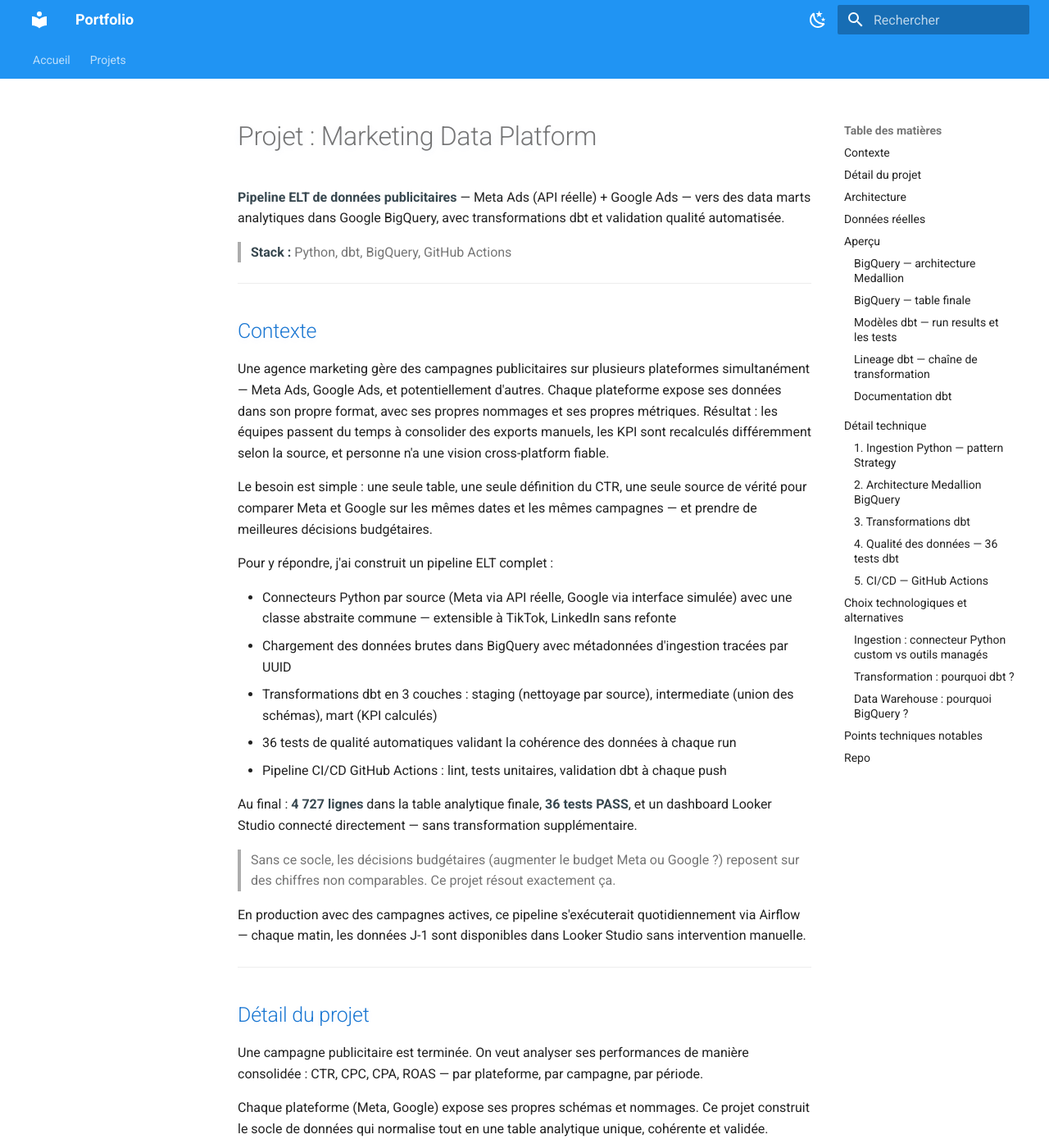
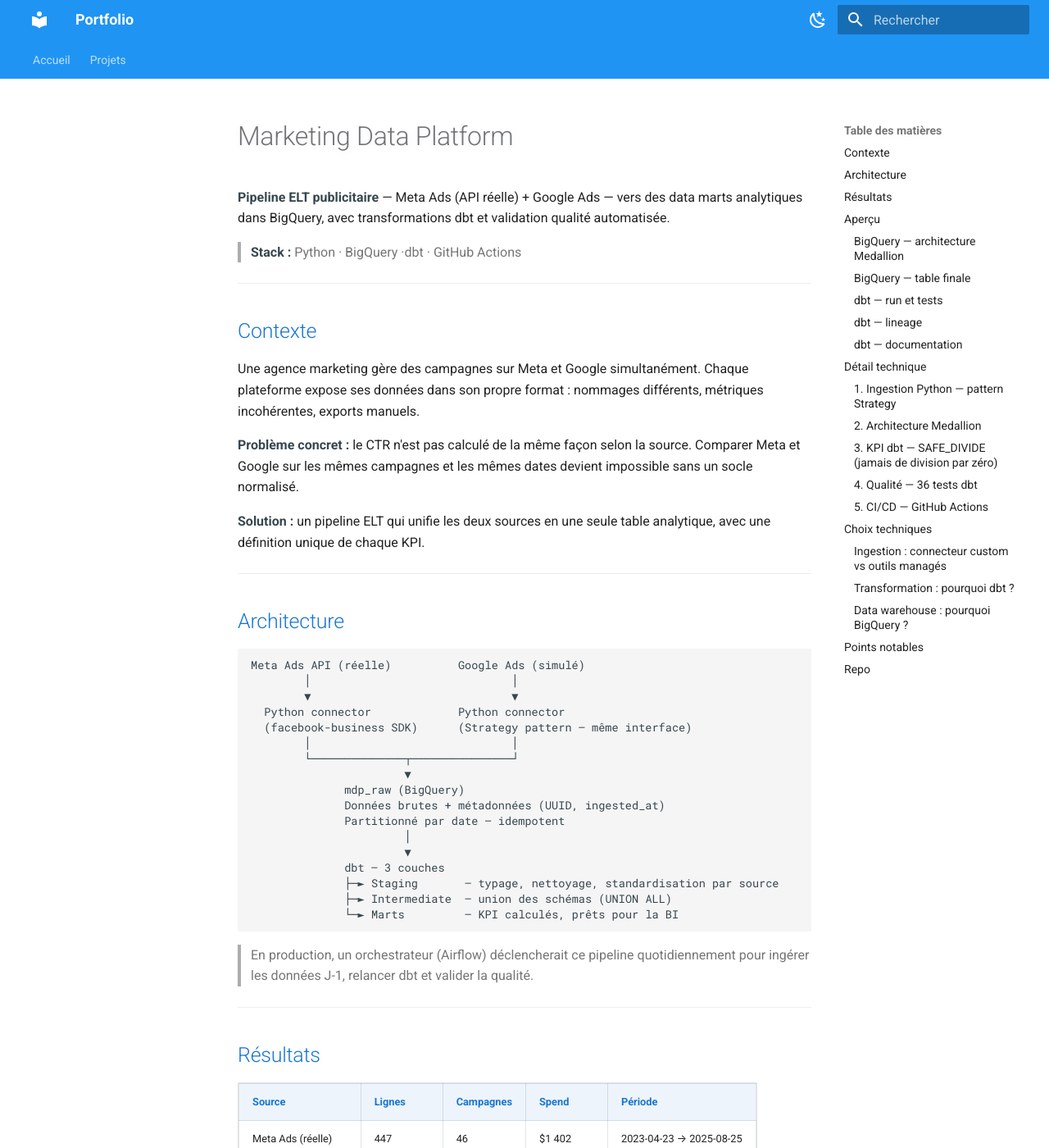
Before and after one commit to y-ikli/portfolio, an MkDocs documentation site: the page built from docs/projets/agence_media.md, in a window 1280 px wide and 1400 px high. Shown: the whole window at 82% size. Built offline with MkDocs 1.6.1 and Material for MkDocs 9.7.7, drawn with Linux system fonts in a browser that asks for light colours; some of the changed text lies outside the part shown.

Commit message:
update documentation agence media

````diff
--- a/docs/projets/agence_media.md
+++ b/docs/projets/agence_media.md
@@ -1,40 +1,18 @@
-# Projet : Marketing Data Platform
+# Marketing Data Platform
 
-**Pipeline ELT de données publicitaires** — Meta Ads (API réelle) + Google Ads — vers des data marts analytiques dans Google BigQuery, avec transformations dbt et validation qualité automatisée.
+**Pipeline ELT publicitaire** — Meta Ads (API réelle) + Google Ads — vers des data marts analytiques dans BigQuery, avec transformations dbt et validation qualité automatisée.
 
-> **Stack :** Python, dbt, BigQuery, GitHub Actions
+> **Stack :** Python · BigQuery ·dbt · GitHub Actions
 
 ---
 
 ## Contexte
 
-Une agence marketing gère des campagnes publicitaires sur plusieurs plateformes simultanément — Meta Ads, Google Ads, et potentiellement d'autres.
-Chaque plateforme expose ses données dans son propre format, avec ses propres nommages et ses propres métriques.
-Résultat : les équipes passent du temps à consolider des exports manuels, les KPI sont recalculés différemment selon la source, et personne n'a une vision cross-platform fiable.
+Une agence marketing gère des campagnes sur Meta et Google simultanément. Chaque plateforme expose ses données dans son propre format : nommages différents, métriques incohérentes, exports manuels.
 
-Le besoin est simple : une seule table, une seule définition du CTR, une seule source de vérité pour comparer Meta et Google sur les mêmes dates et les mêmes campagnes — et prendre de meilleures décisions budgétaires.
+**Problème concret :** le CTR n'est pas calculé de la même façon selon la source. Comparer Meta et Google sur les mêmes campagnes et les mêmes dates devient impossible sans un socle normalisé.
 
-Pour y répondre, j'ai construit un pipeline ELT complet :
-
-- Connecteurs Python par source (Meta via API réelle, Google via interface simulée) avec une classe abstraite commune — extensible à TikTok, LinkedIn sans refonte
-- Chargement des données brutes dans BigQuery avec métadonnées d'ingestion tracées par UUID
-- Transformations dbt en 3 couches : staging (nettoyage par source), intermediate (union des schémas), mart (KPI calculés)
-- 36 tests de qualité automatiques validant la cohérence des données à chaque run
-- Pipeline CI/CD GitHub Actions : lint, tests unitaires, validation dbt à chaque push
-
-Au final : **4 727 lignes** dans la table analytique finale, **36 tests PASS**, et un dashboard Looker Studio connecté directement — sans transformation supplémentaire.
-
-> Sans ce socle, les décisions budgétaires (augmenter le budget Meta ou Google ?) reposent sur des chiffres non comparables. Ce projet résout exactement ça.
-
-En production avec des campagnes actives, ce pipeline s'exécuterait quotidiennement via Airflow — chaque matin, les données J-1 sont disponibles dans Looker Studio sans intervention manuelle.
-
----
-
-## Détail du projet
-
-Une campagne publicitaire est terminée. On veut analyser ses performances de manière consolidée : CTR, CPC, CPA, ROAS — par plateforme, par campagne, par période.
-
-Chaque plateforme (Meta, Google) expose ses propres schémas et nommages. Ce projet construit le socle de données qui normalise tout en une table analytique unique, cohérente et validée.
+**Solution :** un pipeline ELT qui unifie les deux sources en une seule table analytique, avec une définition unique de chaque KPI.
 
 ---
 
@@ -45,86 +23,69 @@
         │                              │
         ▼                              ▼
   Python connector             Python connector
-  (facebook-business SDK)      (même interface — Strategy pattern)
+  (facebook-business SDK)      (Strategy pattern — même interface)
         │                              │
         └──────────────┬───────────────┘
                        ▼
               mdp_raw (BigQuery)
-              Données brutes + métadonnées d'ingestion
+              Données brutes + métadonnées (UUID, ingested_at)
               Partitionné par date — idempotent
                        │
                        ▼
-              dbt Transformations
+              dbt — 3 couches
               ├─► Staging       — typage, nettoyage, standardisation par source
               ├─► Intermediate  — union des schémas (UNION ALL)
               └─► Marts         — KPI calculés, prêts pour la BI
-                       │
-                       ▼
-              Looker Studio dashboard
 ```
 
-> En production avec des campagnes actives, un orchestrateur comme Apache Airflow déclencherait ce pipeline quotidiennement pour ingérer les nouvelles données J-1, relancer dbt et valider la qualité automatiquement.
+> En production, un orchestrateur (Airflow) déclencherait ce pipeline quotidiennement pour ingérer les données J-1, relancer dbt et valider la qualité.
 
 ---
 
-## Données réelles
+## Résultats
 
 | Source | Lignes | Campagnes | Spend | Période |
 |--------|--------|-----------|-------|---------|
 | Meta Ads (réelle) | 447 | 46 | $1 402 | 2023-04-23 → 2025-08-25 |
 | Google Ads (simulé) | 4 280 | 5 | — | même période |
 
+**Table finale :** 4 727 lignes · 36 tests PASS · 0 erreur
+
 ---
 
 ## Aperçu
 
-
----
 ### BigQuery — architecture Medallion
 
-<!-- Capture : console BigQuery, panneau gauche
-     Montre les 4 datasets : mdp_raw, mdp_staging, mdp_intermediate, mdp_marts
-     Prouve l'architecture en couches dans le vrai cloud -->
 ![BigQuery datasets](../images_projets/agence_media/bigquery_datasets.png)
-*Architecture Medallion dans BigQuery : 4 datasets avec responsabilités distinctes.*
+*4 datasets avec responsabilités distinctes : raw → staging → intermediate → marts.*
 
 ---
 
 ### BigQuery — table finale
 
-<!-- Capture : console BigQuery, onglet Preview de mart_campaign_daily
-     Montre les colonnes (report_date, campaign_id, platform, impressions, clicks, spend, ctr, cpc, cpa, roas...)
-     Idéalement : faire défiler pour voir à la fois des lignes meta_ads et google_ads côte à côte
-     Le nombre de lignes visible en bas (~4 727 rows) est un bon signal -->
 ![BigQuery mart_campaign_daily](../images_projets/agence_media/bigquery_mart.png)
-*Table `mart_campaign_daily` : ~4 700 lignes, colonnes KPI calculées, données Meta réelles + Google simulées.*
+*`mart_campaign_daily` : ~4 700 lignes, KPI calculés, données Meta + Google unifiées.*
 
 ---
 
-### Modèles dbt — run results et les tests
+### dbt — run et tests
 
-<!-- Capture : résultat de `dbt run` + `dbt test` dans dbt Cloud ou terminal
-     Montre les 4 modèles en vert (PASS) et les 36 tests PASS avec les temps d'exécution -->
 ![dbt run results](../images_projets/agence_media/dbt_run.png)
 ![dbt test results](../images_projets/agence_media/dbt_test.png)
-*4 modèles PASS, 36 tests PASS. Aucune erreur, aucun warning.*
-
+*4 modèles PASS · 36 tests PASS · aucun warning.*
 
 ---
-### Lineage dbt — chaîne de transformation
 
-<!-- Capture : onglet Lineage dans dbt Cloud IDE
-     Montre les 4 nœuds en chaîne :
-     raw_meta_ads + raw_google_ads (vert) → stg_* → int_campaign_daily_unified → mart_campaign_daily
-     Le lineage prouve la séparation claire ingestion / transformation et la traçabilité end-to-end -->
+### dbt — lineage
+
 ![Lineage dbt](../images_projets/agence_media/lineage.png)
-*Lineage graph dbt : sources (vert) → staging → intermediate → marts. Séparation claire entre la couche d'ingestion Python et la couche de transformation dbt.*
+*Sources → staging → intermediate → marts. Traçabilité end-to-end.*
 
-### Documentation dbt
-<!-- Capture : onglet Documentation dans dbt Cloud IDE
-     Montre la documentation auto-générée pour mart_campaign_daily
-     Idéalement : faire défiler pour montrer les descriptions de colonnes, les formules des KPI, les tests associés -->
+### dbt — documentation
+
 ![Documentation dbt](../images_projets/agence_media/dbt_serve.png)
+
 ---
 
 ## Détail technique
@@ -136,23 +97,21 @@
 ```
 extract()            ← implémenté par chaque source
 load_raw()           ← enrichissement metadata (ingested_at, extract_run_id UUID)
-write_to_bigquery()  ← écriture en WRITE_APPEND, déduplication par partition possible
+write_to_bigquery()  ← écriture WRITE_APPEND, déduplication par partition
 ```
 
 Ajouter une nouvelle source (TikTok, LinkedIn) = implémenter uniquement `extract()`.
 
-### 2. Architecture Medallion BigQuery
+### 2. Architecture Medallion
 
 | Dataset | Rôle | Type |
 |---------|------|------|
-| `mdp_raw` | Données brutes, audit complet | Table partitionnée |
+| `mdp_raw` | Données brutes + audit | Table partitionnée |
 | `mdp_staging` | Standardisation par source | Vue dbt |
 | `mdp_intermediate` | Union des sources, schéma commun | Vue dbt |
-| `mdp_marts` | KPI finaux, optimisés pour la BI | Table clusterisée |
+| `mdp_marts` | KPI finaux, optimisés BI | Table clusterisée |
 
-### 3. Transformations dbt
-
-KPI calculés avec `SAFE_DIVIDE` (jamais de division par zéro) :
+### 3. KPI dbt — `SAFE_DIVIDE` (jamais de division par zéro)
 
 | KPI | Formule |
 |-----|---------|
@@ -164,78 +123,64 @@
 
 Grain garanti : **1 ligne = 1 campagne × 1 date × 1 plateforme**
 
-### 4. Qualité des données — 36 tests dbt
+### 4. Qualité — 36 tests dbt
 
 - `not_null` sur toutes les clés et métriques
 - `accepted_values` sur `platform`
 - `unique_combination_of_columns` sur (report_date, campaign_id, platform)
-- Tests SQL : CTR ≤ 100%, clicks ≤ impressions, métriques ≥ 0, formules KPI mathématiquement correctes
+- Tests SQL : CTR ≤ 100%, clicks ≤ impressions, métriques ≥ 0
 
 ### 5. CI/CD — GitHub Actions
 
 - Lint Python (`pylint`) — fail si score < 10/10
 - Tests unitaires (`pytest`)
-- Compilation et parsing dbt (sans credentials BigQuery)
+- Compilation dbt (sans credentials BigQuery)
 
 ---
 
-## Choix technologiques et alternatives
+## Choix techniques
 
-### Ingestion : connecteur Python custom vs outils managés
+### Ingestion : connecteur custom vs outils managés
 
 | Outil | Type | Quand l'utiliser |
 |-------|------|-----------------|
-| **Connecteur Python custom** ← *ce projet* | Code maîtrisé | Sources non supportées, apprentissage, contrôle total |
-| **Fivetran** | SaaS managé | En production, budget disponible, zéro maintenance, 300+ connecteurs |
-| **Airbyte** | Open source | Self-hosted, même richesse que Fivetran, coût infrastructure |
-| **Singer** | Framework léger | Connecteurs custom sans réinventer la roue |
+| **Connecteur Python custom** ← *ce projet* | Code maîtrisé | Apprentissage, contrôle total |
+| **Fivetran** | SaaS managé | Production, budget disponible, 300+ connecteurs |
+| **Airbyte** | Open source | Self-hosted, alternative Fivetran |
 
-**Pourquoi le custom ici ?** Projet portfolio — comprendre ce que font ces outils sous le capot. En production réelle, Fivetran ou Airbyte seraient plus adaptés : maintenabilité, monitoring natif, gestion des schémas évolutifs.
+En production réelle, Fivetran ou Airbyte seraient préférables (maintenabilité, monitoring natif, gestion des schémas évolutifs).
+
+### Transformation : pourquoi dbt ?
+
+| Problème | Solution dbt |
+|----------|-------------|
+| "Ce KPI est calculé comment ?" | Lineage graph + doc auto |
+| "Les données sont-elles fiables ?" | Tests automatiques à chaque run |
+| "Deux équipes, deux CTR différents" | Une seule définition, versionnée dans git |
+
+**Alternatives :**
+- SQL pur dans BigQuery → pas de tests, pas de gestion des dépendances
+- Spark / Dataproc → justifié pour des volumes > TB
+- pandas → en mémoire, pour l'exploration
+
+### Data warehouse : pourquoi BigQuery ?
+
+| Critère | BigQuery | Snowflake | Redshift |
+|---------|----------|-----------|---------|
+| Prix | Pay-per-query | Pay-per-compute | Instance permanente |
+| Scalabilité | Serverless | Serverless | Nœuds à gérer |
+| SQL | Standard | Standard | PostgreSQL-like |
+
+Le code dbt est portable : changer `profiles.yml` suffit pour migrer sur Snowflake ou Redshift.
 
 ---
 
-### Transformation : pourquoi dbt ?
+## Points notables
 
-En entreprise, les transformations SQL vivent souvent dans des scripts éparpillés, sans tests, sans documentation, sans gestion des dépendances. Résultat : personne ne sait quel chiffre est "le bon".
-
-dbt résout ça :
-
-| Problème réel | Solution dbt |
-|---------------|-------------|
-| "Qui a modifié ce KPI ?" | Tout est dans git, versionné |
-| "Ce chiffre est calculé comment ?" | Lineage graph + documentation auto |
-| "Les données sont-elles fiables ?" | Tests automatiques à chaque run |
-| "Deux équipes ont deux définitions du CTR" | Une seule source de vérité — le modèle dbt |
-
-**Alternatives :**
-- **SQL pur dans BigQuery** → pas de gestion des dépendances, pas de tests, pas maintenable à l'échelle
-- **Spark / Dataproc** → justifié pour des volumes > TB ou des transformations distribuées complexes
-- **pandas** → en mémoire, pour l'exploration ou les petits volumes
-
----
-
-### Data Warehouse : pourquoi BigQuery ?
-
-| Critère | BigQuery | Snowflake | Redshift |
-|---------|----------|-----------|---------|
-| **Modèle de prix** | Pay-per-query (idéal projet) | Pay-per-compute (crédits) | Instance toujours allumée |
-| **Scalabilité** | Serverless, auto | Serverless | Nœuds à gérer |
-| **Intégration GCP** | Native | Via connecteurs | AWS natif |
-| **SQL** | Standard SQL | Standard SQL | PostgreSQL-like |
-| **Cas d'usage** | Analytique, grands volumes | Analytique, multi-cloud | AWS natif |
-
-**Pourquoi BigQuery ici ?** Compte GCP disponible, pricing adapté à un projet portfolio (paiement à la requête, pas d'instance permanente), intégration native avec Looker Studio.
-
-**Ce projet est transférable à Snowflake ou Redshift** : le code dbt est portable — changer le profil `profiles.yml` suffit. La logique SQL ne change pas.
-
----
-
-## Points techniques notables
-
-- **Idempotence** : pipeline rejouable sans créer de doublons — `extract_run_id` tracent chaque run
-- **Traçabilité** : chaque ligne porte un `extract_run_id` (UUID) liant la donnée à son run d'ingestion
-- **Schéma cross-platform** : `campaign_id` casté en STRING (Google = string, Meta = entier) pour que le `UNION ALL` fonctionne
-- **Valeurs manquantes gérées** : `conversions` null pour Meta (non fourni par l'API) — KPI CPA/ROAS null pour Meta, ce qui est correct
+- **Idempotence** : pipeline rejouable sans doublons — `extract_run_id` trace chaque run
+- **Traçabilité** : chaque ligne porte un UUID liant la donnée à son run d'ingestion
+- **Schéma cross-platform** : `campaign_id` casté en STRING (Google = string, Meta = entier) pour le `UNION ALL`
+- **Valeurs manquantes** : `conversions` null pour Meta (non fourni par l'API) → CPA/ROAS null pour Meta, ce qui est correct
 
 ---
 
--- a/docs/projets/index.md
+++ b/docs/projets/index.md
@@ -1,7 +1,15 @@
 # Projets
 
-Découvrez mes projets principaux :
+## [Marketing Data Platform](agence_media.md)
 
-- 🏗️ **[Agence Média](agence_media.md)** : Plateforme de données marketing unifiant Google Ads et Meta Ads pour une vision business transverse automatisée. Utilise Python, Airflow, dbt et BigQuery.
+Pipeline ELT unifiant Meta Ads et Google Ads dans BigQuery — normalisation des KPI, transformations dbt et validation qualité automatisée.
 
-- 🤖 **[MonCapitain](moncapitain.md)** : IA locale pour l'analyse de corpus documentaires scientifiques. Permet de poser des questions naturelles sur des documents internes et d'obtenir des réponses ancrées dans les sources, avec une architecture modulaire intégrant des outils chimio-informatiques (RDKit).
+**Stack :** Python · BigQuery · dbt · GitHub Actions
+
+---
+
+## [MonCapitain](moncapitain.md)
+
+RAG local pour l'analyse de corpus documentaires scientifiques — questions en langage naturel sur des documents internes, réponses ancrées dans les sources, avec intégration d'outils chimio-informatiques (RDKit).
+
+**Stack :** Python · LangChain · Ollama · RDKit
````
